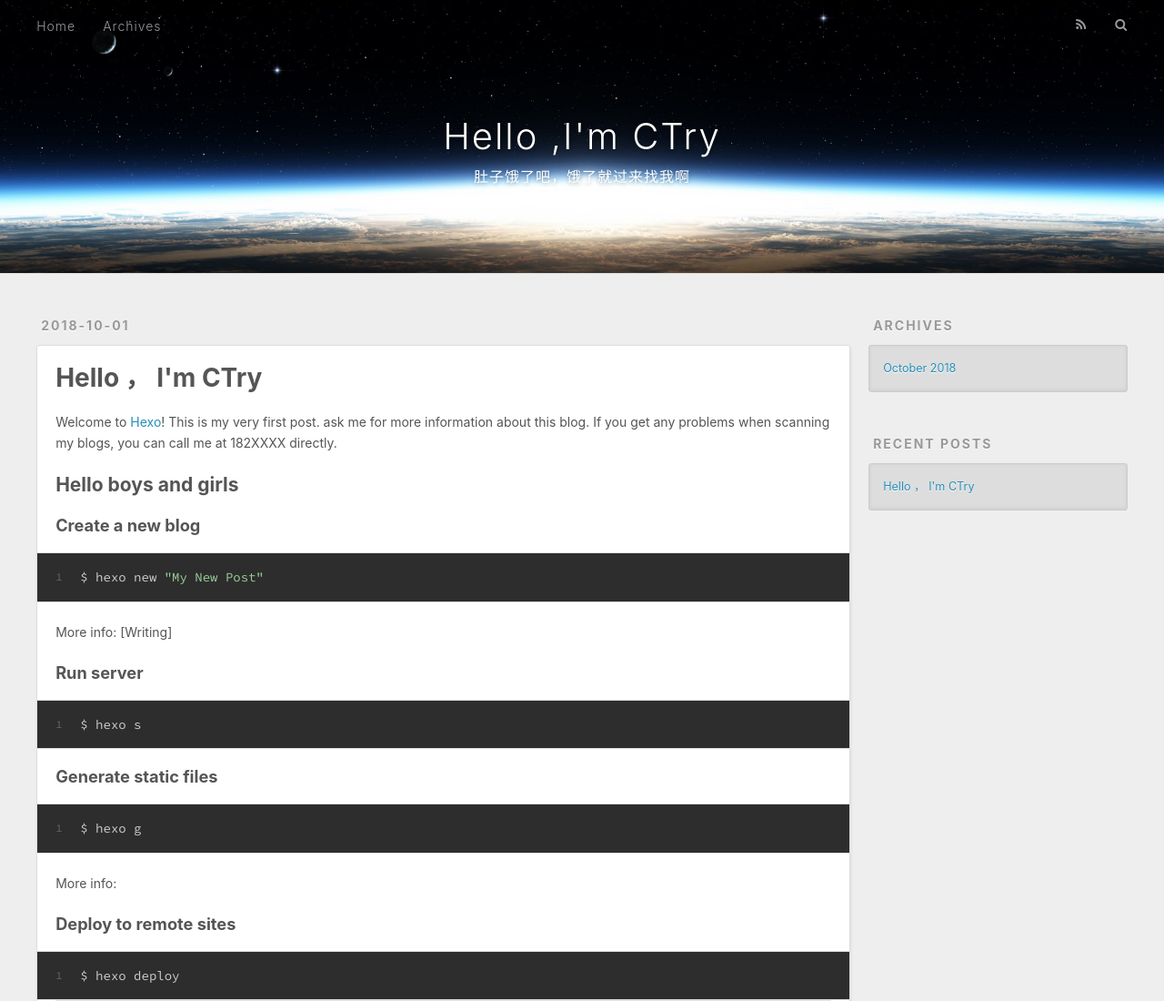
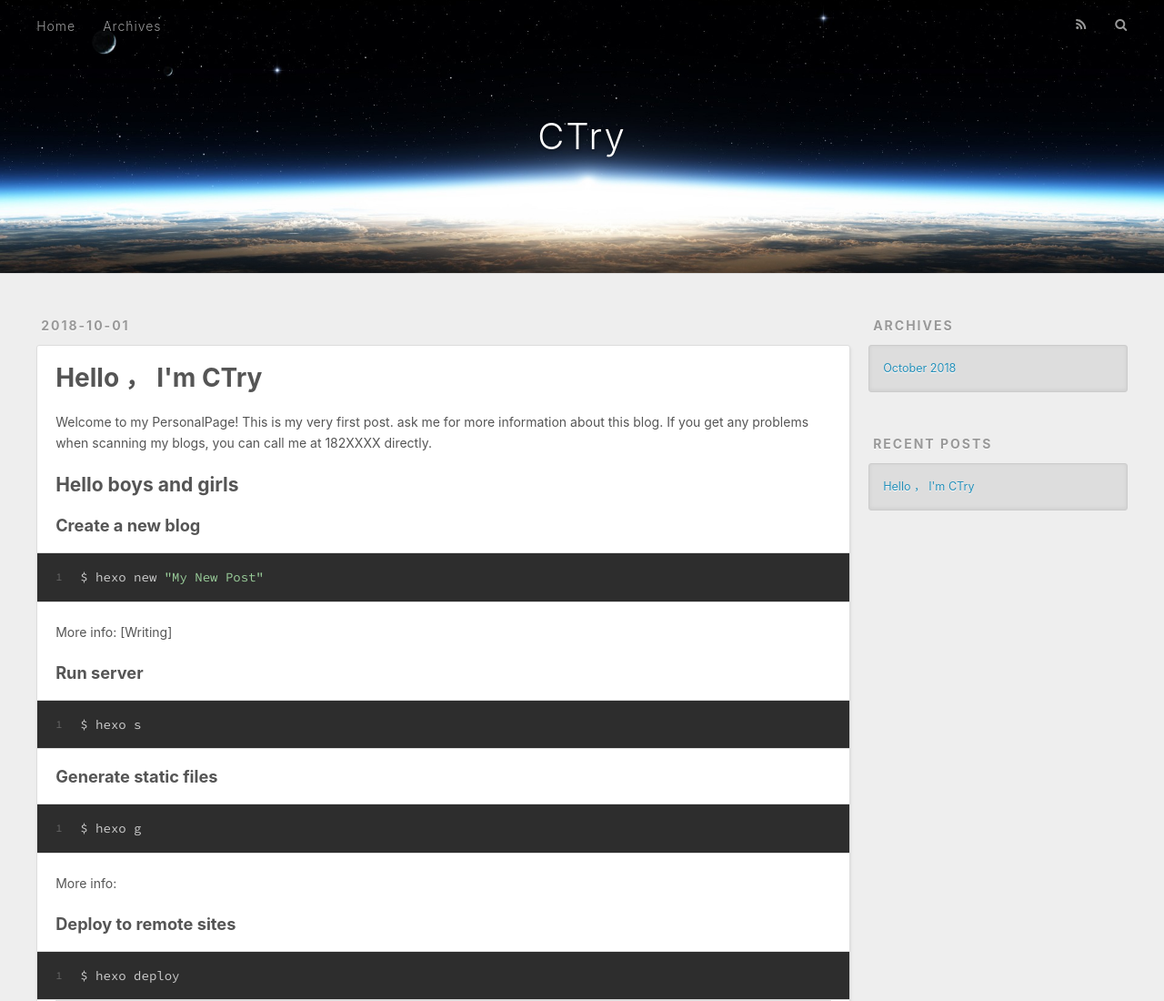
Before and after one commit to CcTtry/CcTtry.github.io, a plain HTML site: page index.html in a window 1280 px wide. Shown: the top 1100 px of the page at 91% size. Drawn offline with nearby package versions, Linux system fonts and the light colour scheme.

Commit message:
Site updated: 2018-10-02 16:52:58

```diff
--- a/index.html
+++ b/index.html
@@ -5,20 +5,20 @@
 
 
 
-  <title>Hello ,I&#39;m CTry</title>
+  <title>CTry</title>
   <meta name="viewport" content="width=device-width, initial-scale=1, maximum-scale=1">
-  <meta name="description" content="这个人很懒，是个大肥猩">
+  <meta name="description" content="没有比脚更长的路，走过去，前面是个天！">
 <meta property="og:type" content="website">
-<meta property="og:title" content="Hello ,I&#39;m CTry">
+<meta property="og:title" content="CTry">
 <meta property="og:url" content="https://ccttry.github.io/index.html">
-<meta property="og:site_name" content="Hello ,I&#39;m CTry">
-<meta property="og:description" content="这个人很懒，是个大肥猩">
+<meta property="og:site_name" content="CTry">
+<meta property="og:description" content="没有比脚更长的路，走过去，前面是个天！">
 <meta property="og:locale" content="default">
 <meta name="twitter:card" content="summary">
-<meta name="twitter:title" content="Hello ,I&#39;m CTry">
-<meta name="twitter:description" content="这个人很懒，是个大肥猩">
+<meta name="twitter:title" content="CTry">
+<meta name="twitter:description" content="没有比脚更长的路，走过去，前面是个天！">
 
-    <link rel="alternate" href="/atom.xml" title="Hello ,I&#39;m CTry" type="application/atom+xml">
+    <link rel="alternate" href="/atom.xml" title="CTry" type="application/atom+xml">
 
 
     <link rel="icon" href="/favicon.png">
@@ -37,12 +37,8 @@
   <div id="header-outer" class="outer">
     <div id="header-title" class="inner">
       <h1 id="logo-wrap">
-        <a href="/" id="logo">Hello ,I&#39;m CTry</a>
+        <a href="/" id="logo">CTry</a>
       </h1>
-
-        <h2 id="subtitle-wrap">
-          <a href="/" id="subtitle">肚子饿了吧，饿了就过来找我啊</a>
-        </h2>
 
     </div>
     <div id="header-inner" class="inner">
@@ -91,7 +87,7 @@
 
     <div class="article-entry" itemprop="articleBody">
 
-        <p>Welcome to <a href="https://hexo.io/" target="_blank" rel="noopener">Hexo</a>! This is my very first post. ask me for more information about this blog. If you get any problems when scanning my blogs, you can call me at 182XXXX directly.</p>
+        <p>Welcome to my PersonalPage! This is my very first post. ask me for more information about this blog. If you get any problems when scanning my blogs, you can call me at 182XXXX directly.</p>
 <h2 id="Hello-boys-and-girls"><a href="#Hello-boys-and-girls" class="headerlink" title="Hello boys and girls"></a>Hello boys and girls</h2><h3 id="Create-a-new-blog"><a href="#Create-a-new-blog" class="headerlink" title="Create a new blog"></a>Create a new blog</h3><figure class="highlight bash"><table><tr><td class="gutter"><pre><span class="line">1</span><br></pre></td><td class="code"><pre><span class="line">$ hexo new <span class="string">"My New Post"</span></span><br></pre></td></tr></table></figure>
 <p>More info: [Writing]</p>
 <h3 id="Run-server"><a href="#Run-server" class="headerlink" title="Run server"></a>Run server</h3><figure class="highlight bash"><table><tr><td class="gutter"><pre><span class="line">1</span><br></pre></td><td class="code"><pre><span class="line">$ hexo s</span><br></pre></td></tr></table></figure>
@@ -102,7 +98,7 @@
 
     </div>
     <footer class="article-footer">
-      <a data-url="https://ccttry.github.io/2018/10/01/hello-world/" data-id="cjmr5v3wa00000kvv0nylvioo" class="article-share-link">Share</a>
+      <a data-url="https://ccttry.github.io/2018/10/01/hello-world/" data-id="cjmrhjbtb0000ocvvgkh5a453" class="article-share-link">Share</a>
 
 
     </footer>
```
Also changed, not shown: 2018/10/01/hello-world/index.html (+10 -14 lines), archives/2018/10/index.html (+9 -13 lines), archives/2018/index.html (+9 -13 lines), archives/index.html (+9 -13 lines).
